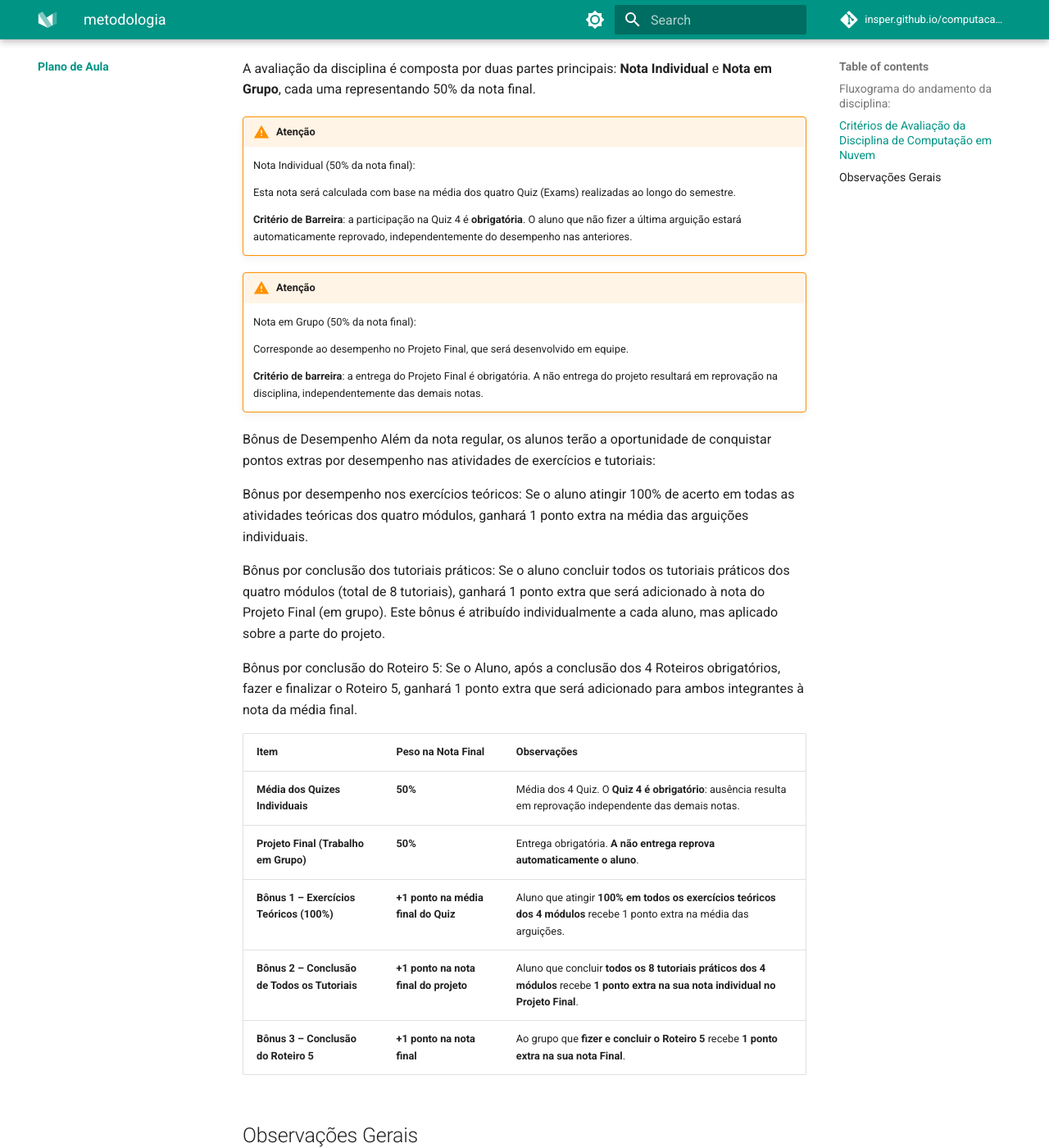
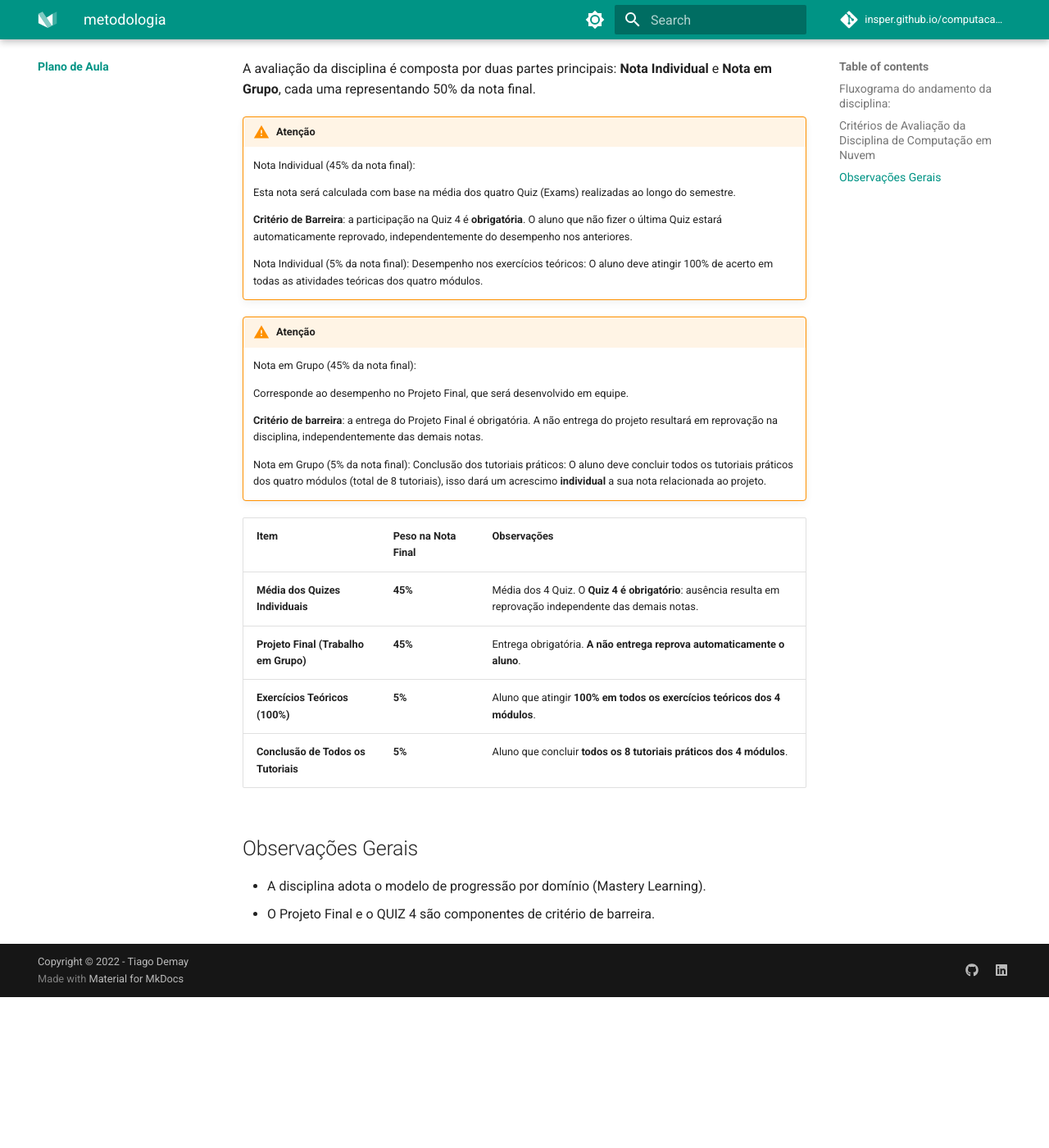
Before and after one commit to Insper/computacao-nuvem, an MkDocs documentation site: the page built from docs/plano_aula/index.md, in a window 1280 px wide and 1400 px high, scrolled down 1920 px. Shown: the whole window at 82% size. Built offline with MkDocs 1.6.1 and Material for MkDocs 9.7.7, drawn with Linux system fonts in a browser that asks for light colours; nearby versions of some CDN libraries; comment, search, counter and statistics services are not loaded; after the commit the page ends 3136 px from its top, so only the background shows below that; some of the changed text lies outside the part shown.

Commit message:
mod notas Rubrica

```diff
--- a/docs/plano_aula/index.md
+++ b/docs/plano_aula/index.md
@@ -141,40 +141,32 @@ Ao final da disciplina, os alunos terão desenvolvido não apenas competências
 A avaliação da disciplina é composta por duas partes principais: **Nota Individual** e **Nota em Grupo**, cada uma representando 50% da nota final.
 
 !!! warning "Atenção"
-    Nota Individual (50% da nota final):
+    Nota Individual (45% da nota final):
 
     Esta nota será calculada com base na média dos quatro Quiz (Exams) realizadas ao longo do semestre.
 
-    **Critério de Barreira**: a participação na Quiz 4 é **obrigatória**. O aluno que não fizer a última arguição estará automaticamente reprovado, independentemente do desempenho nas anteriores.
+    **Critério de Barreira**: a participação na Quiz 4 é **obrigatória**. O aluno que não fizer o última Quiz estará automaticamente reprovado, independentemente do desempenho nos anteriores.
+
+    Nota Individual (5% da nota final):
+    Desempenho nos exercícios teóricos: O aluno deve atingir 100% de acerto em todas as atividades teóricas dos quatro módulos.
 
 !!! warning "Atenção"
-    Nota em Grupo (50% da nota final):
+    Nota em Grupo (45% da nota final):
 
     Corresponde ao desempenho no Projeto Final, que será desenvolvido em equipe.
 
     **Critério de barreira**: a entrega do Projeto Final é obrigatória. A não entrega do projeto resultará em reprovação na disciplina, independentemente das demais notas.
 
-Bônus de Desempenho
-Além da nota regular, os alunos terão a oportunidade de conquistar pontos extras por desempenho nas atividades de exercícios e tutoriais:
-
-Bônus por desempenho nos exercícios teóricos:
-Se o aluno atingir 100% de acerto em todas as atividades teóricas dos quatro módulos, ganhará 1 ponto extra na média das arguições individuais.
-
-Bônus por conclusão dos tutoriais práticos:
-Se o aluno concluir todos os tutoriais práticos dos quatro módulos (total de 8 tutoriais), ganhará 1 ponto extra que será adicionado à nota do Projeto Final (em grupo).
-Este bônus é atribuído individualmente a cada aluno, mas aplicado sobre a parte do projeto.
-
-Bônus por conclusão do Roteiro 5:
-Se o Aluno, após a conclusão dos 4 Roteiros obrigatórios, fazer e finalizar o Roteiro 5, ganhará 1 ponto extra que será adicionado para ambos integrantes à nota da média final.
+    Nota em Grupo (5% da nota final):
+    Conclusão dos tutoriais práticos: O aluno deve concluir todos os tutoriais práticos dos quatro módulos (total de 8 tutoriais), isso dará um acrescimo **individual** a sua nota relacionada ao projeto.
 
 
 | Item | Peso na Nota Final | Observações |
 |---|---|---|
-| **Média dos Quizes Individuais** | **50%** | Média dos 4 Quiz. O **Quiz 4 é obrigatório**: ausência resulta em reprovação independente das demais notas. |
-| **Projeto Final (Trabalho em Grupo)** | **50%** | Entrega obrigatória. **A não entrega reprova automaticamente o aluno**. |
-| **Bônus 1 – Exercícios Teóricos (100%)** | **+1 ponto na média final do Quiz** | Aluno que atingir **100% em todos os exercícios teóricos dos 4 módulos** recebe 1 ponto extra na média das arguições. |
-| **Bônus 2 – Conclusão de Todos os Tutoriais** | **+1 ponto na nota final do projeto** | Aluno que concluir **todos os 8 tutoriais práticos dos 4 módulos** recebe **1 ponto extra na sua nota individual no Projeto Final**. |
-| **Bônus 3 – Conclusão do Roteiro 5** | **+1 ponto na nota final** | Ao grupo que **fizer e concluir o Roteiro 5** recebe **1 ponto extra na sua nota Final**. |
+| **Média dos Quizes Individuais** | **45%** | Média dos 4 Quiz. O **Quiz 4 é obrigatório**: ausência resulta em reprovação independente das demais notas. |
+| **Projeto Final (Trabalho em Grupo)** | **45%** | Entrega obrigatória. **A não entrega reprova automaticamente o aluno**. |
+|   **Exercícios Teóricos (100%)** | **5%** | Aluno que atingir **100% em todos os exercícios teóricos dos 4 módulos**. |
+|  **Conclusão de Todos os Tutoriais** | **5%** | Aluno que concluir **todos os 8 tutoriais práticos dos 4 módulos**. |
 
 
 
@@ -182,4 +174,3 @@ Se o Aluno, após a conclusão dos 4 Roteiros obrigatórios, fazer e finalizar o
 
 - A disciplina adota o modelo de progressão por domínio (Mastery Learning).
 - O Projeto Final e o QUIZ 4 são componentes de critério de barreira.
-- Os pontos de Bonus servem para os alunos que precisarem recuperar nota e o acréscimo dos pontos **não** podem ultrapassar a nota 10 em cada quesito.
```
